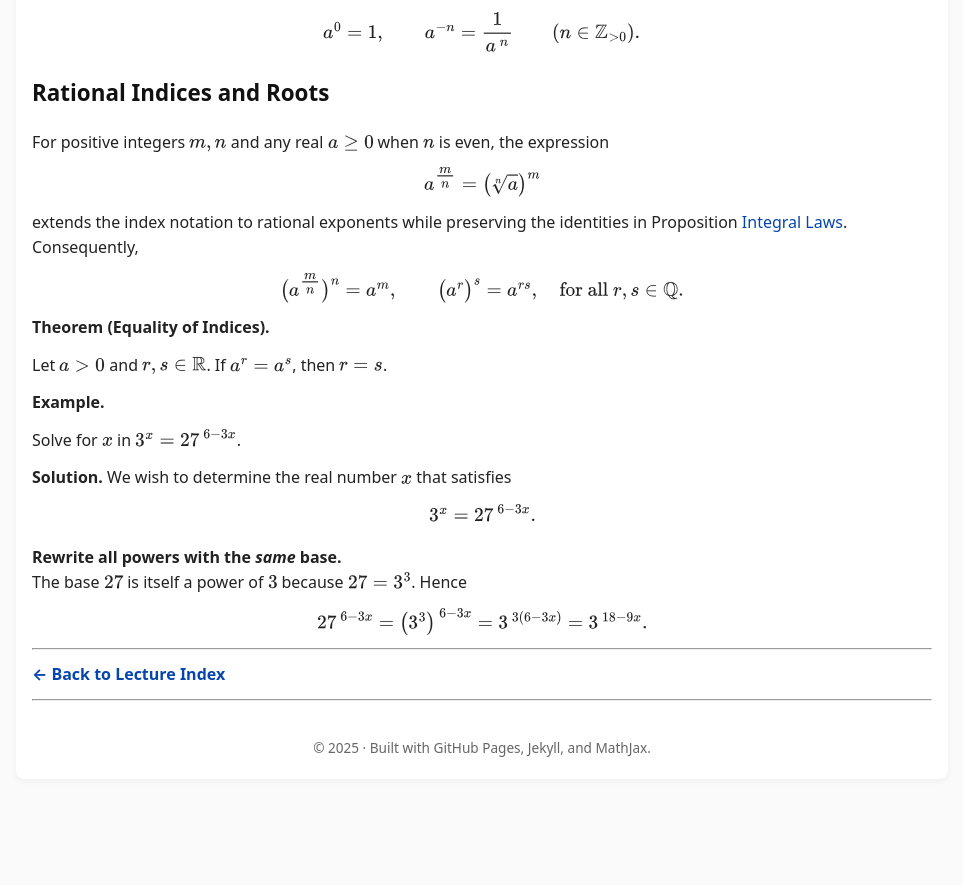
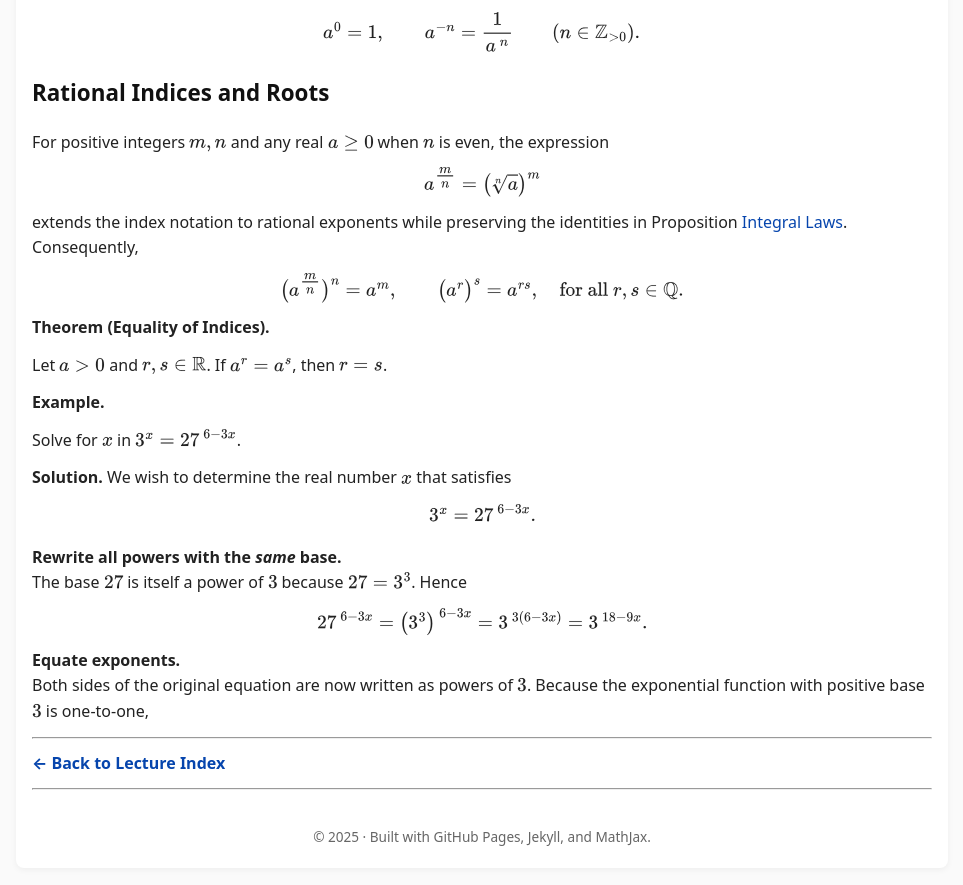
Before and after one commit to SaleemKamaludin/SaleemKamaludin.github.io, a Jekyll site: the page built from courses/math-1115/lecture-notes/lecture3.md, in a window 1280 px wide and 900 px high, scrolled down 1435 px. Shown: the top 885 px of the window, without its empty margins (158-1121 px from the left). Built offline with Jekyll 4.4.1, drawn with Linux system fonts in a browser that asks for light colours; before the commit the page ends 2246 px from its top, so only the background shows below that.

Commit message:
Update lecture3.md

```diff
--- a/courses/math-1115/lecture-notes/lecture3.md
+++ b/courses/math-1115/lecture-notes/lecture3.md
@@ -202,6 +202,11 @@ To ensure consistency, these operations must be performed in a **specific order*
     = 3^{\,18 - 9x}. \)
 </p>
 
+<p style="margin-top:0.75rem;">
+  <strong>Equate exponents.</strong><br>
+  Both sides of the original equation are now written as powers of \(3\).
+  Because the exponential function with positive base \(3\) is one-to-one,
+</p>
 
 ---
 
```
